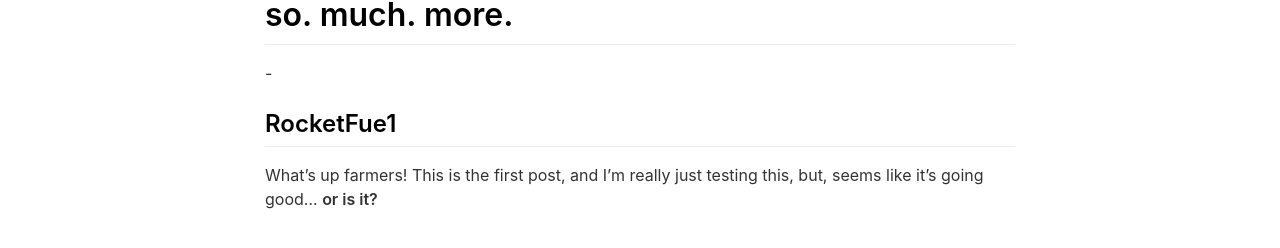
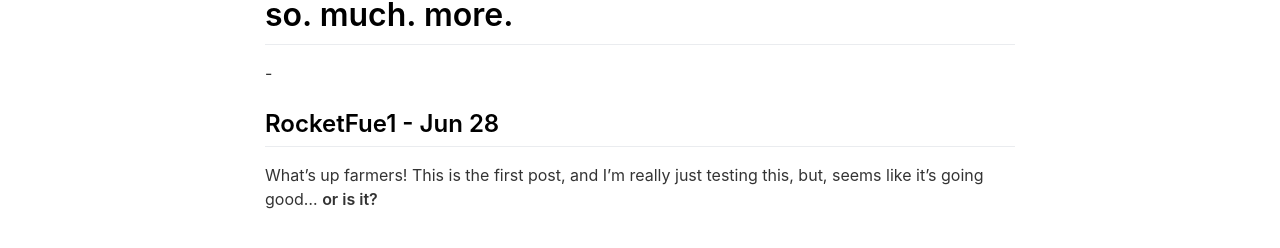
Before and after one commit to josethecow/josethecow.github.io, a Jekyll site: the page built from _pages/teamlog.md, in a window 1280 px wide. Shown: the part 305-553 px from the top of the page. Built offline with Jekyll 4.4.1, drawn with Linux system fonts in a browser that asks for light colours; nearby versions of some CDN libraries.

Commit message:
Update teamlog.md

```diff
--- a/_pages/teamlog.md
+++ b/_pages/teamlog.md
@@ -6,5 +6,5 @@ include_in_header: true
 # Welcome to the Teamlog!
 # The JTC Teamlog is a blog page where you can see the JTC team's posts, announcements, and so. much. more.
 -
-## RocketFue1
+## RocketFue1 - Jun 28
 What's up farmers! This is the first post, and I'm really just testing this, but, seems like it's going good... **or is it?**
```
